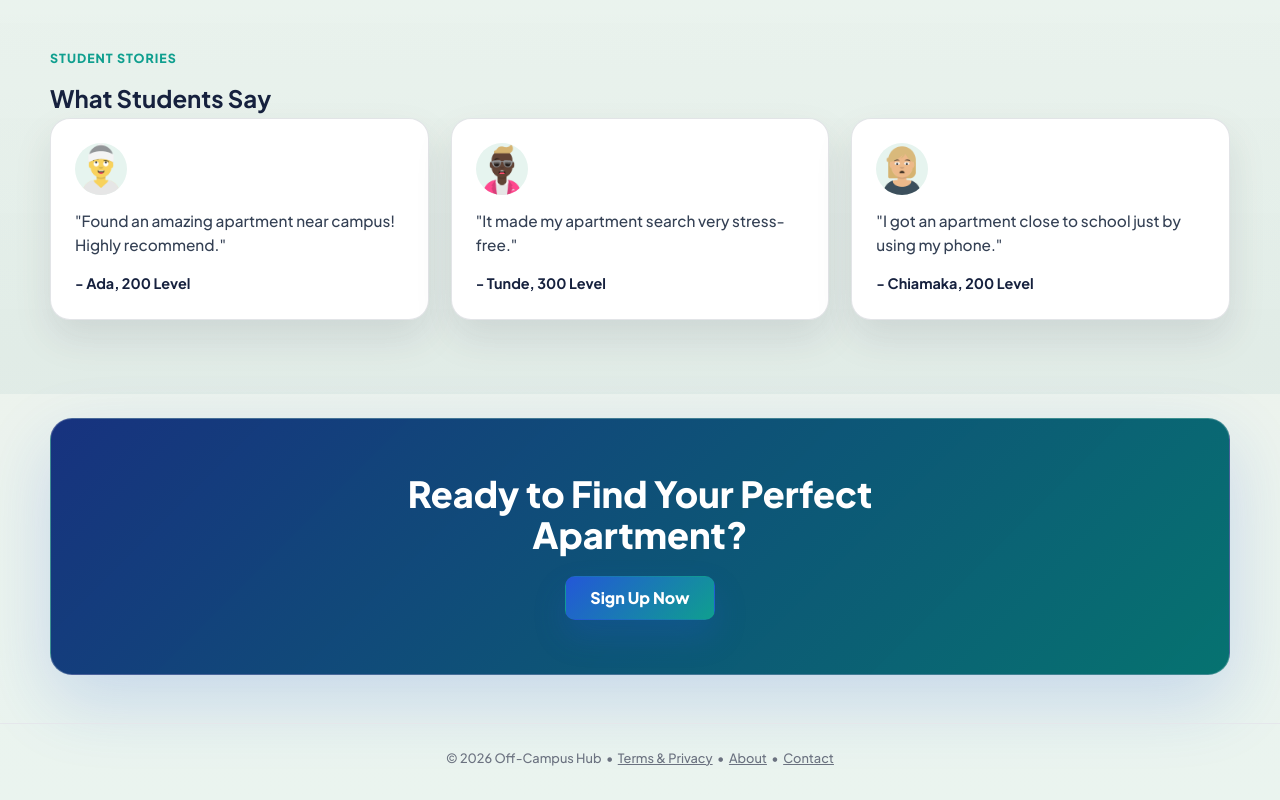
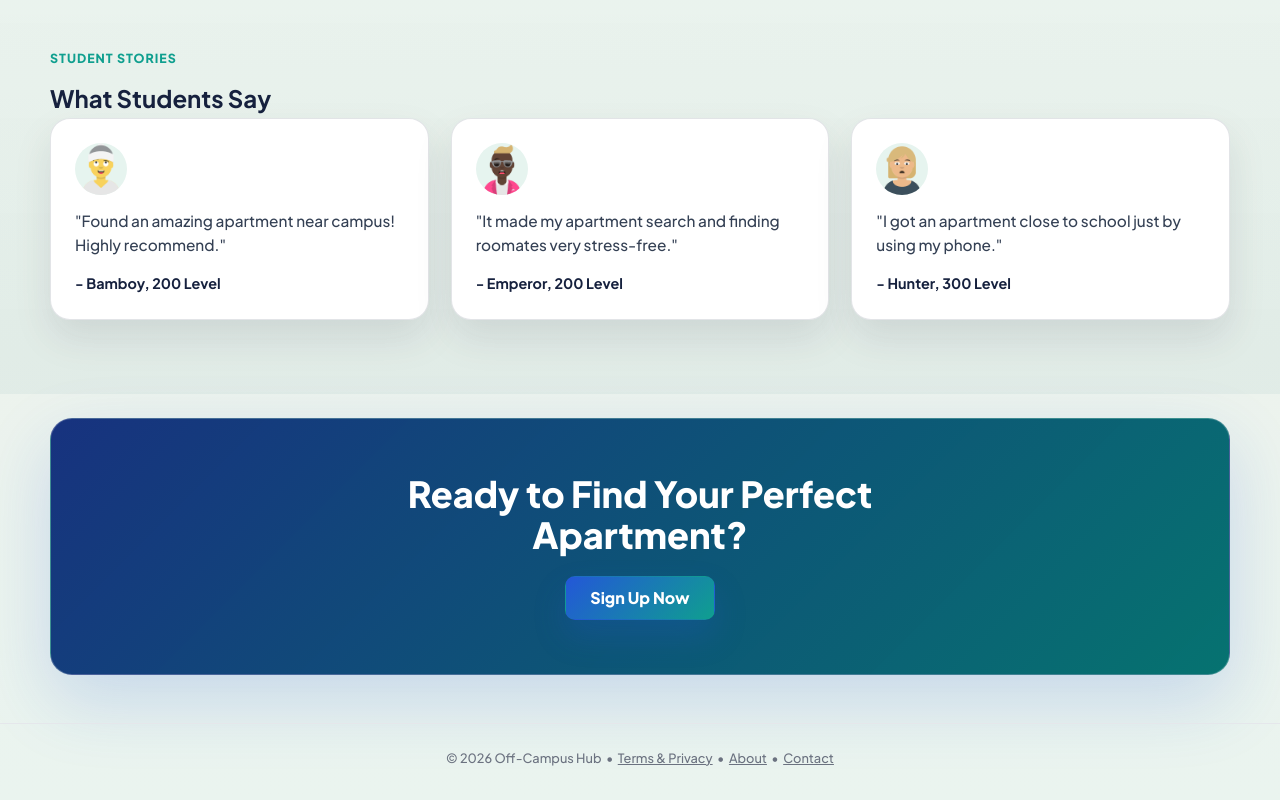
Before and after one commit to noahadeleye17-coder/campus-housing, a website: page frontend/index.html in a window 1280 px wide. Shown: the part 2065-2865 px from the top of the page. Drawn offline with Linux system fonts and the light colour scheme; no server answers.

Commit message:
minimum changes

```diff
--- a/frontend/index.html
+++ b/frontend/index.html
@@ -186,17 +186,17 @@
       <div class="review-card">
         <img src="images/avatars/student1.png" alt="Ada" class="review-avatar">
         <p>"Found an amazing apartment near campus! Highly recommend." </p>
-        <strong>- Ada, 200 Level</strong>
+        <strong>- Bamboy, 200 Level</strong>
       </div>
       <div class="review-card">
         <img src="images/avatars/student2.png" alt="Tunde" class="review-avatar">
-        <p>"It made my apartment search very stress-free."</p>
-        <strong>- Tunde, 300 Level</strong>
+        <p>"It made my apartment search and finding roomates very stress-free."</p>
+        <strong>- Emperor, 200 Level</strong>
       </div>
       <div class="review-card">
         <img src="images/avatars/student3.png" alt="Chiamaka" class="review-avatar">
         <p>"I got an apartment close to school just by using my phone."</p>
-        <strong>- Chiamaka, 200 Level</strong>
+        <strong>- Hunter, 300 Level</strong>
       </div>
     </div>
   </div>
```
